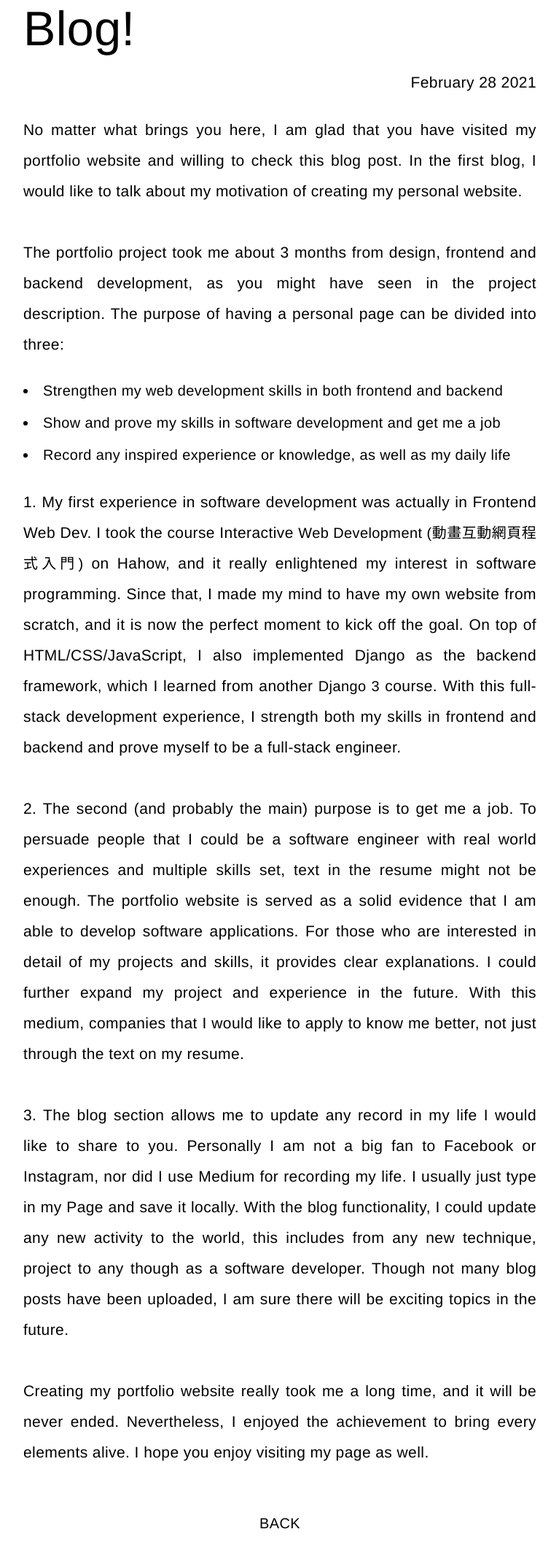
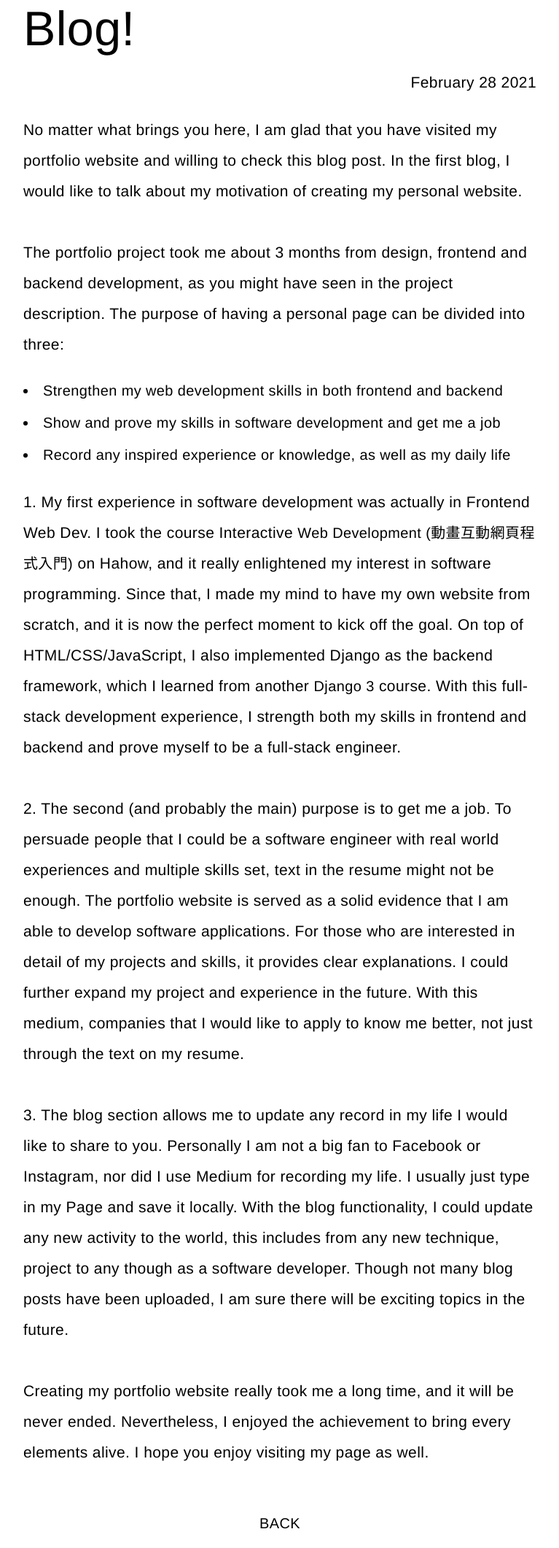
Before and after one commit to chiao-TW/portfolio, a Django app: page /blog/1/ in a window 1280 px wide. Shown: the part 185-2306 px from the top of the page at 73% size, without its empty margins (256-1023 px from the left). Run offline with Django 3.2, Linux system fonts and the light colour scheme; data comes from the database, SQL or seed files in the repository; both versions use the stored data as it was after the commit.

Commit message:
add database blog

```diff
--- a/blog/static/blog/detail_blog.css
+++ b/blog/static/blog/detail_blog.css
@@ -24,7 +24,7 @@
 .description {
 	font-size: var(--ms0);
 	padding-top: 1.5em;
-	text-align: justify;
+	text-align: left;
 	line-height: 2;
 }
 
--- a/blog/views.py
+++ b/blog/views.py
@@ -3,7 +3,7 @@ from .models import Blog
 
 
 def all_blog(request):
-    blogs = Blog.objects.order_by('-date')[:5]
+    blogs = Blog.objects.order_by('-date')
     return render(request, 'blog/all_blog.html', {'blogs': blogs})
 
 
```
Also changed, not shown: blog/static/blog/database_hierarchy.svg (added), blog/static/blog/database_hikers.svg (added), blog/static/blog/database_language.svg (added), blog/static/blog/database_norelations.svg (added), blog/static/blog/database_nosql.svg (added), blog/static/blog/database_relations.svg (added), blog/static/blog/database_scaling.svg (added), blog/static/blog/database_tabledetails.svg (added), db.sqlite3, 1 other file.
